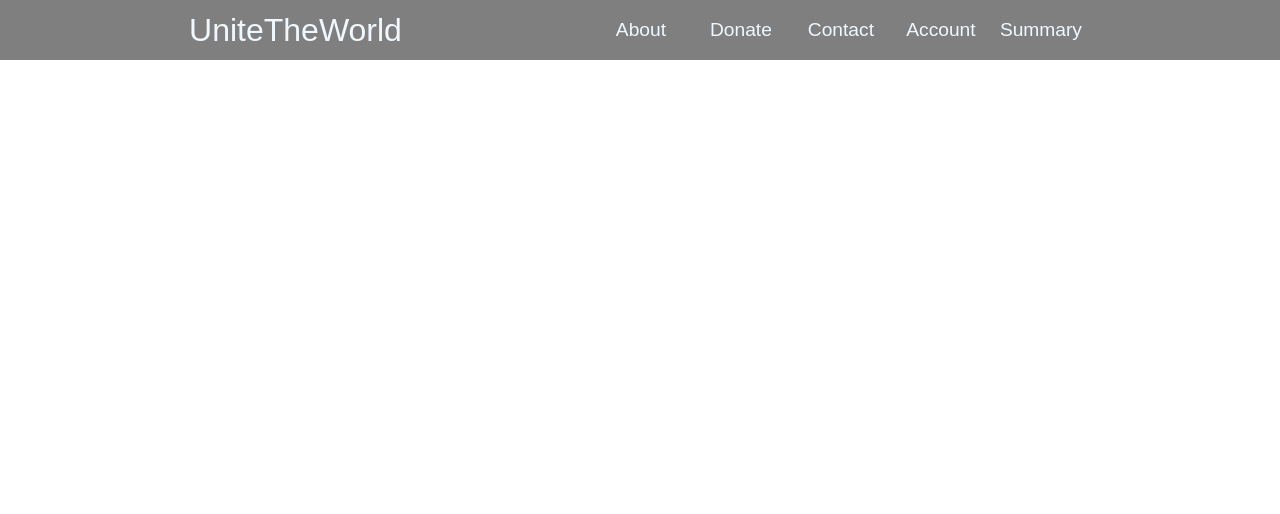
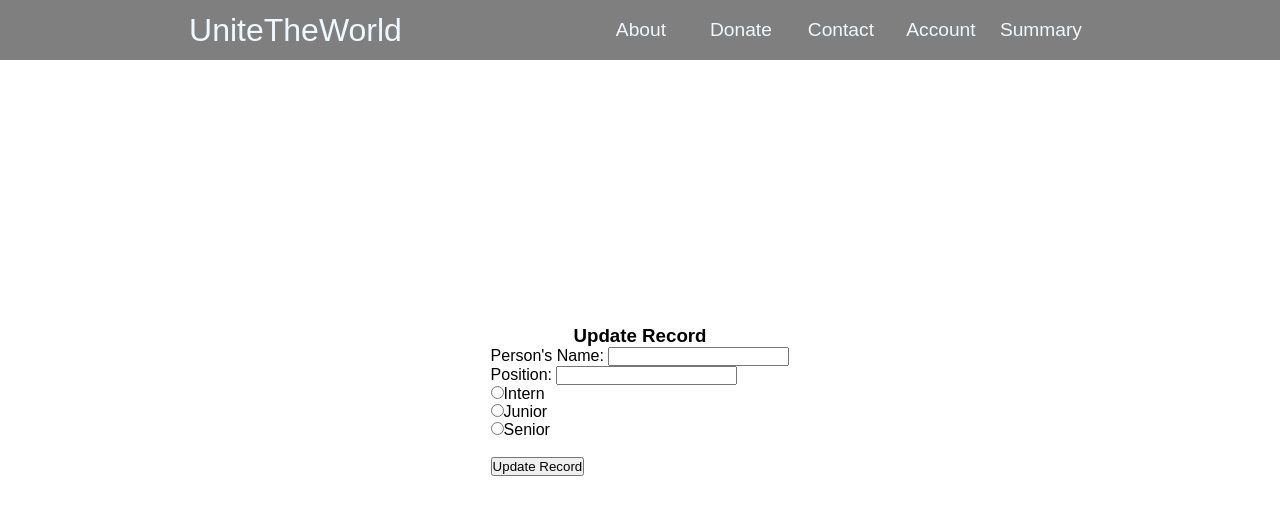
Before and after one commit to rJefferyXie/unitetheworld, a React (Create React App) app in the folder app/client/: page /edit/1 in a window 1280 px wide. Shown: the top 514 px of the page. Built offline with nearby package versions, Linux system fonts and the light colour scheme; no server answers.

Commit message:
Implemented edit account function.

```diff
--- a/app/client/package.json
+++ b/app/client/package.json
@@ -9,6 +9,7 @@
     "axios": "^0.24.0",
     "react": "^17.0.2",
     "react-dom": "^17.0.2",
+    "react-router": "^6.0.2",
     "react-router-dom": "^6.0.2",
     "react-scripts": "4.0.3",
     "web-vitals": "^1.1.2"
--- a/app/client/src/App.js
+++ b/app/client/src/App.js
@@ -25,7 +25,7 @@ function App() {
           <Route path="/contact" element={<Contact/>}></Route>
           <Route path="/account" element={<Account/>}></Route>
           <Route path="/create" element={<CreateAccount/>}></Route>
-          <Route path="/edit:id" element={<EditAccount/>}></Route>
+          <Route path="/edit/:id" element={<EditAccount/>}></Route>
           <Route path="/summary" element={<AccountList/>}></Route>
         </Routes>
       </Router>
--- a/app/client/src/Components/EditAccount.css
+++ b/app/client/src/Components/EditAccount.css
@@ -0,0 +1,8 @@
+.Edit {
+    width: 100vw;
+    height: 100vh;
+    display: flex;
+    flex-direction: column;
+    justify-content: center;
+    align-items: center;
+}
--- a/app/client/src/Components/EditAccount.js
+++ b/app/client/src/Components/EditAccount.js
@@ -13,6 +13,7 @@ export default class EditAccount extends Component {
     this.onChangePersonPosition = this.onChangePersonPosition.bind(this);
     this.onChangePersonLevel = this.onChangePersonLevel.bind(this);
     this.onSubmit = this.onSubmit.bind(this);
+    this.propID = window.location.pathname.replace("/edit/", "");
 
     this.state = {
       person_name: "",
@@ -24,7 +25,7 @@ export default class EditAccount extends Component {
   // This will get the record based on the id from the database.
   componentDidMount() {
     axios
-      .get("http://localhost:5000/record/" + this.props.match.params.id)
+      .get("http://localhost:5000/record/" + this.propID)
       .then((response) => {
         this.setState({
           person_name: response.data.person_name,
@@ -69,18 +70,18 @@ export default class EditAccount extends Component {
     // This will send a post request to update the data in the database.
     axios
       .post(
-        "http://localhost:5000/update/" + this.props.match.params.id,
+        "http://localhost:5000/update/" + this.propID,
         newEditedperson
       )
-      .then((res) => console.log(res.data));
+      .then((res) => console.log(res.data))
+      .then(document.location.pathname = "/summary");
 
-    this.props.history.push("/");
   }
 
   // This following section will display the update-form that takes the input from the user to update the data.
   render() {
     return (
-      <div>
+      <div className="Edit">
         <h3 align="center">Update Record</h3>
         <form onSubmit={this.onSubmit}>
           <div className="form-group">
```
